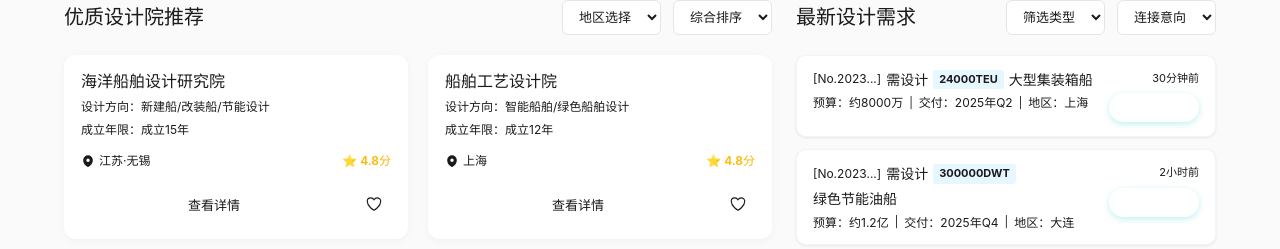
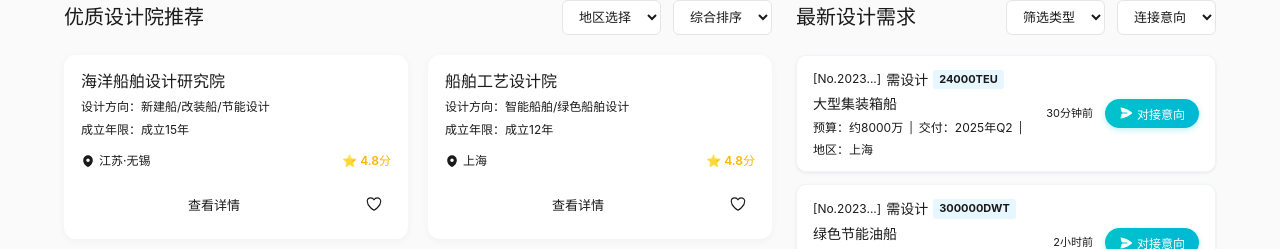
Before and after one commit to EienGS/shipping-transaction-project-master, a Vue app: page /ship-repair in a window 1280 px wide. Shown: the part 703-952 px from the top of the page. Built offline with nearby package versions, Linux system fonts and the light colour scheme.

Commit message:
fix: resolve display issues in ShipRepairHome right panel
Fix button styles and undefined CSS variables; optimize demand-strip layout.

```diff
--- a/src/views/ship-repair/ShipRepairHome.vue
+++ b/src/views/ship-repair/ShipRepairHome.vue
@@ -363,7 +363,7 @@ const demands = ref([
     type: 'build',
     code: 'B2023102404',
     titlePrefix: '需建造',
-    titleSuffix: '超大型���轮',
+    titleSuffix: '超大型����轮',
     capacity: '400000DWT',
     budget: '约5亿',
     deliverTime: '2025年Q2',
@@ -940,8 +940,8 @@ const toggleFavorite = (id) => { console.log('收藏:', id) }
 .demand-strip-content {
   display: flex;
   justify-content: space-between;
-  align-items: flex-start;
-  gap: 12px;
+  align-items: center;
+  gap: 16px;
 }
 
 .demand-main-info {
@@ -996,10 +996,11 @@ const toggleFavorite = (id) => { console.log('收藏:', id) }
 
 .demand-strip-actions {
   display: flex;
-  flex-direction: column;
-  align-items: flex-end;
-  gap: 6px;
+  flex-direction: row;
+  align-items: center;
+  gap: 12px;
   flex-shrink: 0;
+  white-space: nowrap;
 }
 
 .time-ago {
@@ -1010,11 +1011,11 @@ const toggleFavorite = (id) => { console.log('收藏:', id) }
 
 /* 青色对接按钮 */
 .btn-contact-cyan {
-  display: flex;
+  display: inline-flex;
   align-items: center;
   gap: 4px;
-  padding: 6px 12px;
-  background: linear-gradient(90deg, var(--cyan-gradient-start), var(--cyan-gradient-end));
+  padding: 6px 14px;
+  background: linear-gradient(90deg, #00C2CB, #00B8D4);
   border: none;
   border-radius: 18px;
   color: white;
@@ -1024,6 +1025,7 @@ const toggleFavorite = (id) => { console.log('收藏:', id) }
   transition: all 0.3s ease;
   box-shadow: 0 2px 6px rgba(0, 194, 203, 0.25);
   white-space: nowrap;
+  flex-shrink: 0;
 }
 
 .btn-contact-cyan:hover {
```
